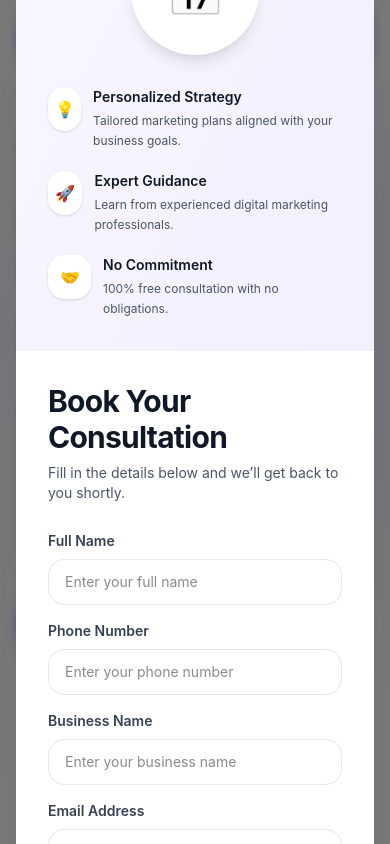
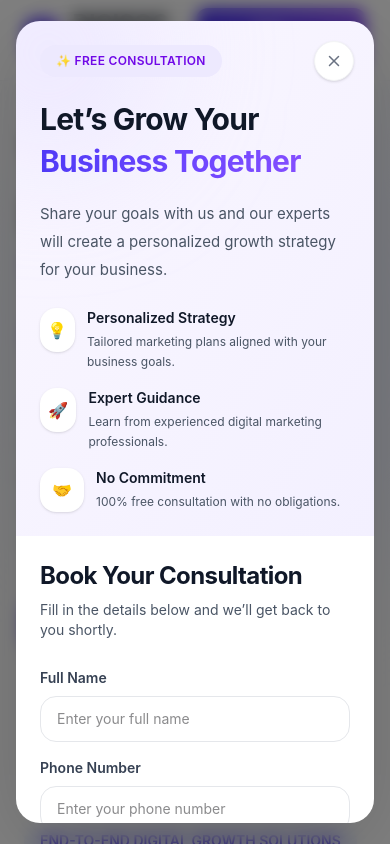
Before and after one commit to YousufAnalytics/digi-soc, a React (Vite) app: page / in a window 390 px wide. Both pictures are taken after a click on the button "Free Consultation". Shown: the top 844 px of the page. Built offline with nearby package versions, Linux system fonts and the light colour scheme.

Commit message:
fix modal responsiveness

```diff
--- a/src/components/ui/Modal.tsx
+++ b/src/components/ui/Modal.tsx
@@ -126,9 +126,10 @@ const Modal = ({ isOpen, onClose, onSuccess }: ModalProps) => {
   };
 
   return (
-    <div className="fixed inset-0 z-[999] flex items-center justify-center bg-black/50 backdrop-blur-sm px-4">
+    <div className="fixed inset-0 z-[999] overflow-y-auto bg-black/50 backdrop-blur-sm p-4">
+      <div className="flex min-h-full items-center justify-center">
         {/* Modal */}
-      <div className="relative w-full max-w-4xl overflow-hidden rounded-[28px] bg-white shadow-[0_20px_80px_rgba(0,0,0,0.15)]">
+        <div className="relative w-full max-w-5xl overflow-hidden rounded-3xl bg-white shadow-[0_20px_80px_rgba(0,0,0,0.15)] max-h-[95vh] overflow-y-auto">
           {/* Close Button */}
           <button
             onClick={onClose}
@@ -137,9 +138,9 @@ const Modal = ({ isOpen, onClose, onSuccess }: ModalProps) => {
             <X size={18} />
           </button>
 
-        <div className="grid md:grid-cols-[0.95fr_1.2fr]">
+          <div className="grid grid-cols-1 lg:grid-cols-[0.95fr_1.2fr]">
             {/* LEFT PANEL */}
-          <div className="relative overflow-hidden bg-gradient-to-br from-[#faf7ff] to-[#f3f0ff] p-8">
+            <div className="relative overflow-hidden bg-gradient-to-br from-[#faf7ff] to-[#f3f0ff] p-6 md:p-8">
               {/* Background Blur */}
               <div className="absolute -top-20 -left-20 h-56 w-56 rounded-full bg-violet-200/40 blur-3xl" />
 
@@ -152,7 +153,7 @@ const Modal = ({ isOpen, onClose, onSuccess }: ModalProps) => {
                 </div>
 
                 {/* Heading */}
-              <h2 className="mt-6 text-4xl font-bold leading-tight tracking-tight text-gray-900">
+                <h2 className="mt-6 text-3xl md:text-4xl font-bold leading-tight tracking-tight text-gray-900">
                   Let’s Grow Your
                   <span className="mt-1 block bg-gradient-to-r from-indigo-600 to-violet-500 bg-clip-text text-transparent">
                     Business Together
@@ -166,14 +167,14 @@ const Modal = ({ isOpen, onClose, onSuccess }: ModalProps) => {
                 </p>
 
                 {/* Illustration */}
-              <div className="mt-8 flex justify-center">
+                <div className="mt-8 hidden sm:flex justify-center">
                   <div className="flex h-32 w-32 items-center justify-center rounded-full bg-white shadow-lg">
                     <span className="text-5xl">📅</span>
                   </div>
                 </div>
 
                 {/* Features */}
-              <div className="mt-8 space-y-5">
+                <div className="mt-6 md:mt-8 space-y-4 md:space-y-5">
                   <div className="flex items-start gap-3">
                     <div className="flex h-11 w-11 items-center justify-center rounded-2xl bg-white shadow-sm">
                       💡
@@ -185,7 +186,8 @@ const Modal = ({ isOpen, onClose, onSuccess }: ModalProps) => {
                       </h4>
 
                       <p className="mt-1 text-xs leading-5 text-gray-600">
-                      Tailored marketing plans aligned with your business goals.
+                        Tailored marketing plans aligned with your business
+                        goals.
                       </p>
                     </div>
                   </div>
@@ -226,10 +228,10 @@ const Modal = ({ isOpen, onClose, onSuccess }: ModalProps) => {
             </div>
 
             {/* RIGHT PANEL */}
-          <div className="p-8">
+            <div className="p-6 md:p-8">
               {/* Heading */}
               <div>
-              <h3 className="text-3xl font-bold tracking-tight text-gray-900">
+                <h3 className="text-2xl md:text-3xl font-bold tracking-tight text-gray-900">
                   Book Your Consultation
                 </h3>
 
@@ -239,7 +241,10 @@ const Modal = ({ isOpen, onClose, onSuccess }: ModalProps) => {
               </div>
 
               {/* Form */}
-            <form className="mt-7 space-y-4" onSubmit={bookConsultationHandler}>
+              <form
+                className="mt-7 space-y-4"
+                onSubmit={bookConsultationHandler}
+              >
                 {/* Row */}
                 <div className="grid gap-4 md:grid-cols-2">
                   <div>
@@ -368,9 +373,9 @@ const Modal = ({ isOpen, onClose, onSuccess }: ModalProps) => {
                           : "border border-gray-200 focus:border-violet-400"
                       }`}
                     />
-                  {errors.companyName && (
+                    {errors.email && (
                       <p className="mt-1 text-xs text-red-500">
-                      {errors.companyName}
+                        {errors.email}
                       </p>
                     )}
                   </div>
@@ -448,7 +453,7 @@ const Modal = ({ isOpen, onClose, onSuccess }: ModalProps) => {
                 <button
                   type="submit"
                   disabled={isPending}
-                className="group mt-2 flex w-full items-center justify-center gap-3 rounded-2xl bg-gradient-to-r from-indigo-600 to-violet-500 px-6 py-4 text-sm font-semibold text-white shadow-lg transition-all duration-300 hover:scale-[1.01] cursor-pointer"
+                  className="group mt-2 flex w-full items-center justify-center gap-2 rounded-2xl bg-gradient-to-r from-indigo-600 to-violet-500 px-5 py-4 text-sm font-semibold text-white shadow-lg transition-all duration-300 hover:scale-[1.01] disabled:cursor-not-allowed disabled:opacity-70"
                 >
                   {isPending ? "Submitting..." : "Book Free Consultation"}
                   <ArrowUpRight
@@ -474,6 +479,7 @@ const Modal = ({ isOpen, onClose, onSuccess }: ModalProps) => {
           </div>
         </div>
       </div>
+    </div>
   );
 };
 
```
Lines whose indentation alone changed are shown as unchanged.
